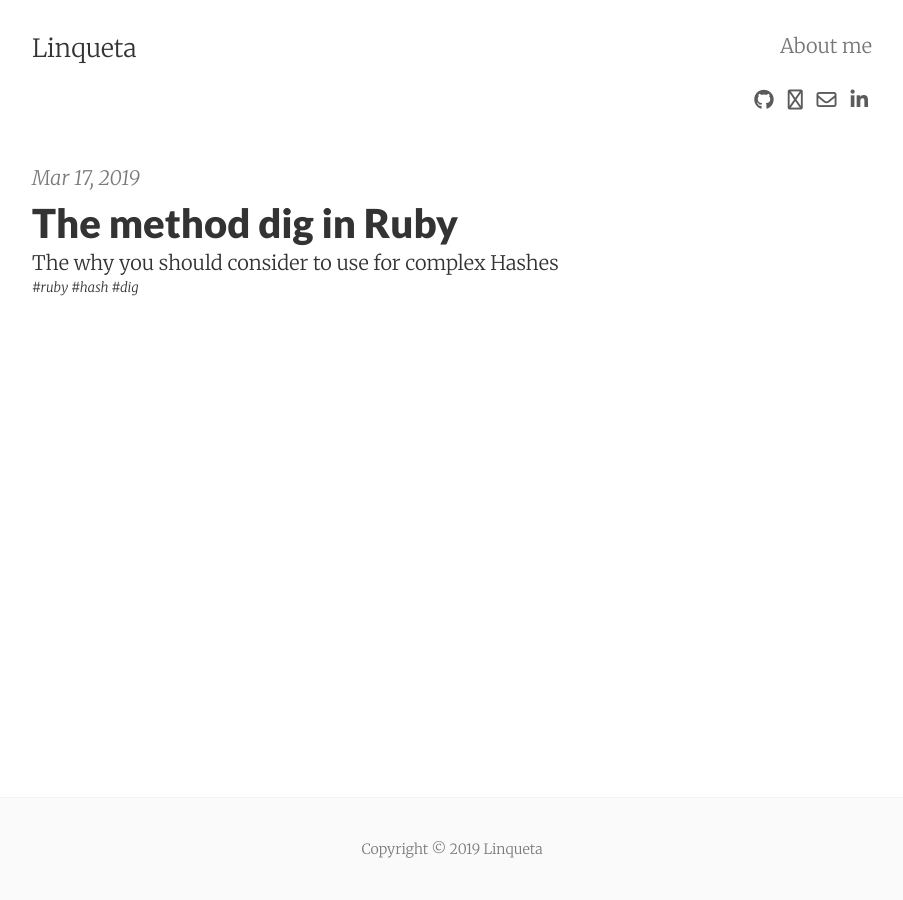
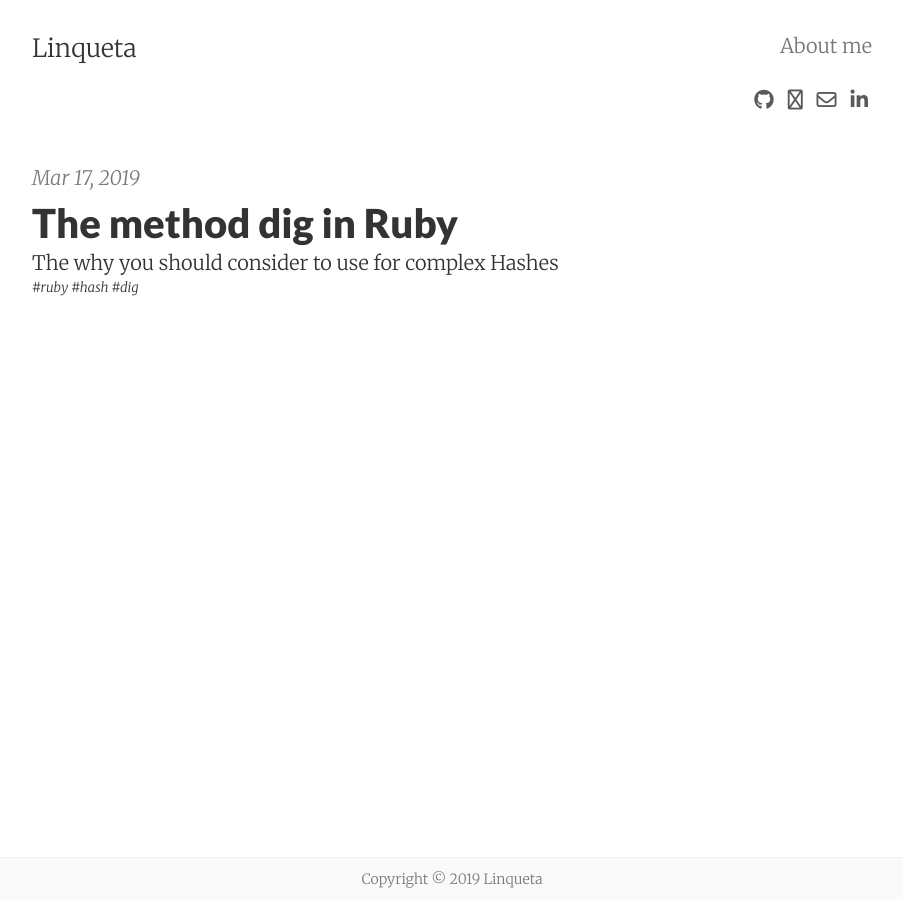
Before and after one commit to linqueta/blog, a Jekyll site: the page built from index.html, in a window 1280 px wide. Shown: the whole page, without its empty margins (188-1091 px from the left). Built offline with Jekyll 4.4.1, drawn with Linux system fonts in a browser that asks for light colours; nearby versions of some CDN libraries; the list of posts is cut into pages by our own code.

Commit message:
fix footer

```diff
--- a/_sass/_variables.scss
+++ b/_sass/_variables.scss
@@ -129,7 +129,7 @@ $nav-active-border-bottom: 1px solid $light-gray;
 
 // Footer
 $footer-border-top: thin solid #f3f3f3;
-$footer-padding: $space-3;
+$footer-padding: 10px;
 $footer-color: #7a7a7a;
 $footer-bg-color: #fafafa;
 $footer-font-weight: 300;
```
